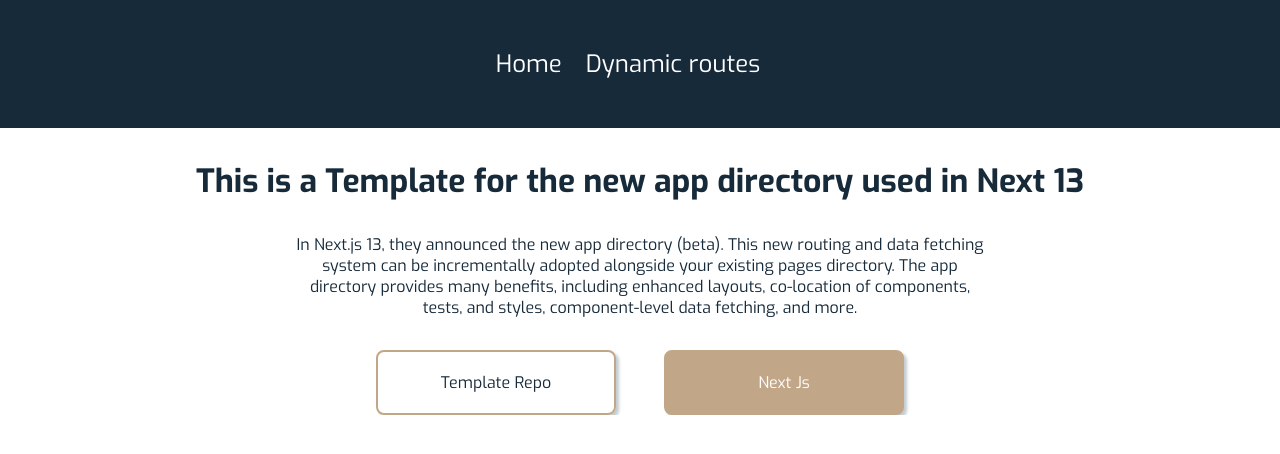
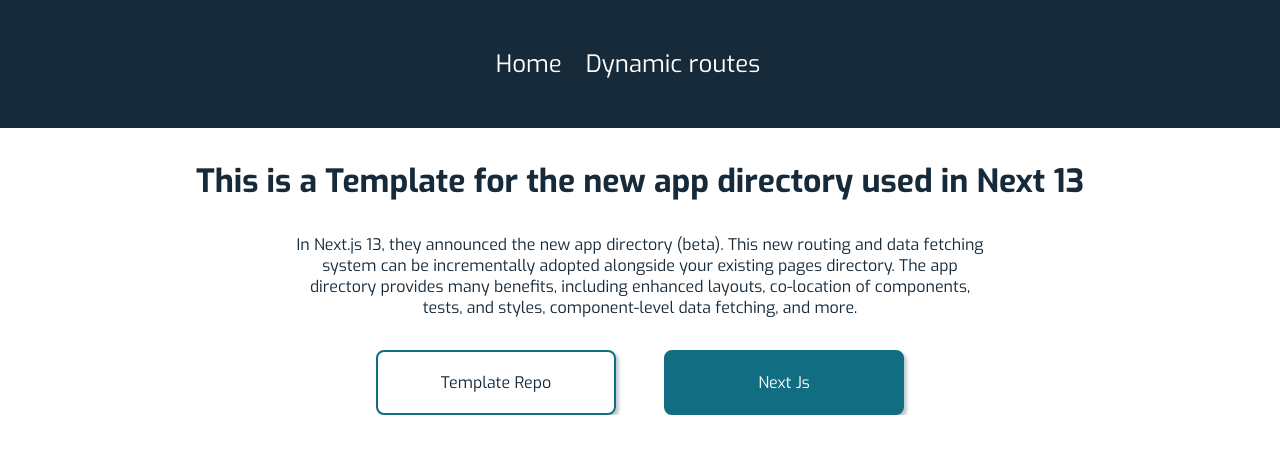
Before and after one commit to JosephPR/next13-template, a Next.js app: page / in a window 1280 px wide. Shown: the top 454 px of the page. Built offline with nearby package versions, Linux system fonts and the light colour scheme.

Commit message:
styles folder and layout css file additions

```diff
--- a/app/layout.js
+++ b/app/layout.js
@@ -1,7 +1,8 @@
-import "./globals.css";
+import "../styles/globals.css";
 import Head from "./head.js";
 import { Exo } from "@next/font/google";
 import Nav from "../components/nav";
+import styles from './layout.module.css'
 
 const exo = Exo({
   weight: ["400", "700"],
@@ -12,7 +13,10 @@
       <Head />
       <body>
         <Nav />
+        <div className={styles.children}>
         {children}
+        </div>
+
       </body>
     </html>
   );
--- /dev/null
+++ b/app/layout.module.css
@@ -0,0 +1,4 @@
+.children {
+max-width: 1200px;
+margin:auto;
+}
--- a/app/globals.css
+++ b/styles/globals.css
@@ -3,10 +3,10 @@
 --light: #fff;
 --primary: #172A3A;
 --primary-shade-100: #E2EBF3;
---primary-shade-400: #7EA6C9;
+--primary-shade-400: #97c1e5;
 --primary-shade-700: #3C6990;
---secondary: #c2a688;
---secondary-shade-400: #7c6853;
+--secondary: #106d82;
+--secondary-shade-400: #78cbee;
 --border-radius: 8px;
 
 
```
